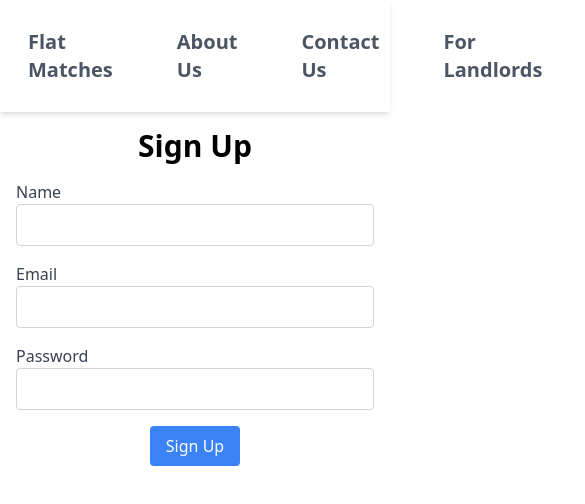
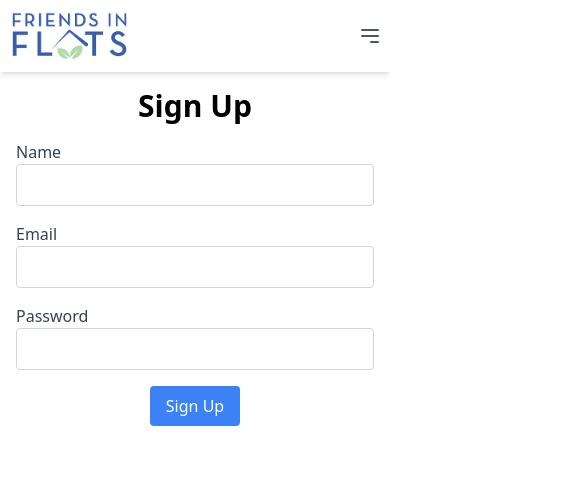
Before and after one commit to friends-in-flats-challenge/challenge-full-stack, a Next.js app: page /signup in a window 390 px wide. Shown: the top 504 px of the page, 585 px wide, since content can reach past the window. Built offline with nearby package versions, Linux system fonts and the light colour scheme; no server answers; grey boxes are pictures that could not be loaded.

Commit message:
basic media querys

```diff
--- a/src/app/components/Header.jsx
+++ b/src/app/components/Header.jsx
@@ -1,5 +1,5 @@
 "use client";
-import React from 'react';
+import React, { useState } from 'react';
 import { useRouter } from 'next/navigation';
 import Link from 'next/link';
 import { useAuth } from '@/context/authprovider';
@@ -8,9 +8,15 @@ import { AuthenticatedMenu, UnAuthenticatedMenu } from './profile'; // Asegúrat
 const Header = () => {
   const { authReady, user } = useAuth();
   const router = useRouter();
+  const [menuOpen, setMenuOpen] = useState(false);
 
   const navigateTo = (path) => {
     router.push(path);
+    setMenuOpen(false); // Cerrar el menú al hacer clic en un enlace
+  };
+
+  const toggleMenu = () => {
+    setMenuOpen(!menuOpen);
   };
 
   if (!authReady) {
@@ -27,7 +33,7 @@ const Header = () => {
             className="h-14 w-auto"
           />
         </div>
-        <nav className="flex flex-grow justify-evenly space-x-8 text-gray-600 font-bold text-xl -scroll-ml-6 p-1">
+        <nav className="hidden md:flex md:flex-grow md:justify-evenly md:space-x-8 text-gray-600 font-bold text-xl">
           <Link href="/properties" className="hover:text-gray-300 cursor-pointer p-4">
             Flat Matches
           </Link>
@@ -42,6 +48,53 @@ const Header = () => {
           </Link>
           {user ? <AuthenticatedMenu /> : <UnAuthenticatedMenu />}
         </nav>
+        {/* Menú hamburguesa para tablet y móvil */}
+        <div className="md:hidden flex items-center">
+          <button className="text-gray-600 focus:outline-none" onClick={toggleMenu}>
+            <svg
+              className="h-6 w-6"
+              fill="none"
+              viewBox="0 0 24 24"
+              stroke="currentColor"
+            >
+              {menuOpen ? (
+                <path
+                  strokeLinecap="round"
+                  strokeLinejoin="round"
+                  strokeWidth="2"
+                  d="M6 18L18 6M6 6l12 12"
+                />
+              ) : (
+                <path
+                  strokeLinecap="round"
+                  strokeLinejoin="round"
+                  strokeWidth="2"
+                  d="M4 6h16M4 12h16m-7 6h7"
+                />
+              )}
+            </svg>
+          </button>
+        </div>
+        {/* Menú hamburguesa desplegable */}
+        {menuOpen && (
+          <div className="md:hidden absolute top-0 left-0 w-full bg-white shadow-md mt-16">
+            <div className="flex flex-col items-center py-4">
+              <Link href="/properties" className="hover:text-gray-300 cursor-pointer p-2" onClick={() => navigateTo('/properties')}>
+                Flat Matches
+              </Link>
+              <Link href="/about" className="hover:text-gray-300 cursor-pointer p-2" onClick={() => navigateTo('/about')}>
+                About Us
+              </Link>
+              <Link href="/contact" className="hover:text-gray-300 cursor-pointer p-2" onClick={() => navigateTo('/contact')}>
+                Contact Us
+              </Link>
+              <Link href="/landlords" className="hover:text-gray-300 cursor-pointer p-2" onClick={() => navigateTo('/landlords')}>
+                For Landlords
+              </Link>
+              {user ? <AuthenticatedMenu /> : <UnAuthenticatedMenu />}
+            </div>
+          </div>
+        )}
       </div>
     </header>
   );
--- a/src/app/components/apartaments/apartamento.jsx
+++ b/src/app/components/apartaments/apartamento.jsx
@@ -1,9 +1,6 @@
-"use client";
 import React, { useState } from 'react';
-//import { useRouter } from 'next/router';
+
 const Apartments = () => {
-
-
   const [formData, setFormData] = useState({
     name: '',
     location: '',
@@ -44,7 +41,7 @@ const Apartments = () => {
   };
 
   return (
-    <div className="max-w-xl mx-auto p-12 mb-10 bg-white rounded-lg shadow-md">
+    <div className="max-w-xl mx-auto mt-20 md:mt-12 p-6 md:p-12 mb-10 bg-white rounded-lg shadow-md">
       <h2 className="text-2xl font-bold mb-6">Add New Apartment</h2>
       <form onSubmit={handleSubmit}>
         <div className="mb-4">
@@ -152,6 +149,27 @@ const Apartments = () => {
           Submit
         </button>
       </form>
+
+      {/* Media queries for responsive design */}
+      <style jsx>{`
+        @media (max-width: 768px) {
+          .max-w-xl {
+            max-width: 90%;
+          }
+          .p-6 {
+            padding: 4rem;
+          }
+        }
+
+        @media (max-width: 480px) {
+          .p-6 {
+            padding: 2rem;
+          },
+          .w-6 {
+width: 45%
+          }
+        }
+      `}</style>
     </div>
   );
 };
--- a/src/app/components/profile.jsx
+++ b/src/app/components/profile.jsx
@@ -74,7 +74,7 @@ const AuthenticatedMenu = () => {
           {user && (
             <button
               onClick={() => {
-                router.push('/add-apartment');
+                router.push('/add-apartament');
                 closeMenu();
               }}
               className="block w-full px-4 py-2 text-left hover:bg-gray-200"
--- a/src/app/components/routes-login-sign-up/Login.jsx
+++ b/src/app/components/routes-login-sign-up/Login.jsx
@@ -2,8 +2,6 @@
 import React, { useState } from 'react';
 import { useRouter } from 'next/router';
 import { useAuth } from '@/context/authprovider';
-
-
 
 const Login = () => {
   const [email, setEmail] = useState('');
@@ -35,7 +33,6 @@ const Login = () => {
 
   return (
     <div className="container mx-auto p-4 max-w-md">
-
       <h1 className="text-3xl font-bold mb-4 text-center">Login</h1>
       {error && (
         <div className="mb-4 p-2 text-red-700 bg-red-100 border border-red-200 rounded">
@@ -73,6 +70,18 @@ const Login = () => {
           </button>
         </div>
       </form>
+
+      {/* Media Queries */}
+      <style jsx>{`
+        @media (max-width: 768px) {
+          .container {
+            padding: 2rem;
+          }
+          .text-3xl {
+            font-size: 2rem;
+          }
+        }
+      `}</style>
     </div>
   );
 };
--- a/src/app/components/routes-login-sign-up/Signup-.jsx
+++ b/src/app/components/routes-login-sign-up/Signup-.jsx
@@ -1,4 +1,3 @@
-"use client";
 import React, { useState } from 'react';
 import { useRouter } from 'next/router';
 import { signUpUser } from '@/utils/database'; // Importa la función de signup
```
